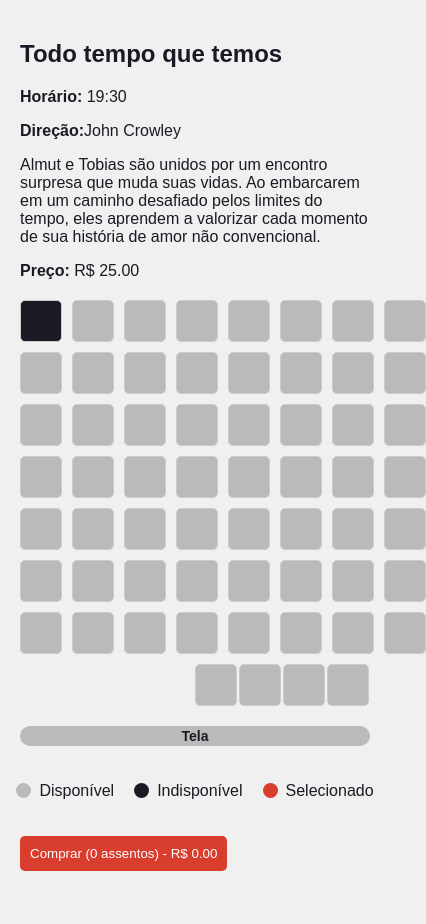
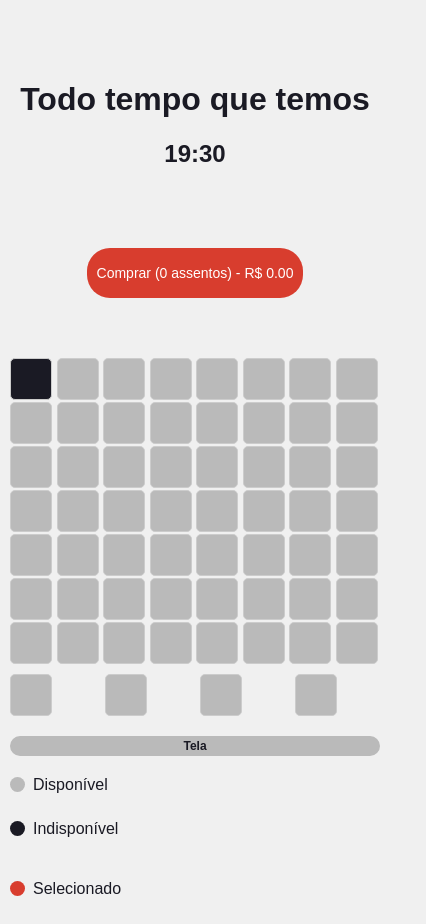
Before and after one commit to Balbachan/POC06, a Next.js app: page / in a window 390 px wide. Shown: the whole page, 426 px wide, since content can reach past the window. Before the commit the page ends 891 px from the top, so only its background shows below. Built offline with nearby package versions, Linux system fonts and the light colour scheme.

Commit message:
ajustando layout e iniciando responsividade

```diff
--- a/src/app/data/dados.json
+++ b/src/app/data/dados.json
@@ -3,7 +3,7 @@
     "sinopse":" Almut e Tobias são unidos por um encontro surpresa que muda suas vidas. Ao embarcarem em um caminho desafiado pelos limites do tempo, eles aprendem a valorizar cada momento de sua história de amor não convencional.",
     "direcao": "John Crowley",
     "horario": "19:30",
-    "preco": 25.0,
+    "data": "10 de novembro de 2024",
     "assentos": [
       {
         "numero": 1,
--- a/src/app/page.jsx
+++ b/src/app/page.jsx
@@ -5,14 +5,18 @@ import { useState } from "react";
 import data from "./data/dados.json";
 import Seat from "./components/seat";
 
-export function MovieInfo({ titulo, sinopse, direcao, horario, preco }) {
+export function MovieInfo({ titulo, sinopse, direcao, horario, data }) {
   return (
     <div>
-      <h2>{titulo}</h2>
-      <p><b>Horário:</b> {horario}</p>
-      <p><b>Direção:</b>{direcao}</p>
+      <h1>{titulo}</h1>
+      <h2><b>{horario}</b> </h2>
+      <p><b>Sinopse</b></p>
       <p>{sinopse}</p>
-      <p><b>Preço:</b> R$ {preco.toFixed(2)}</p>
+      <p><b>Data de lançamento:</b></p>
+      <p>{data}</p>
+      <p><b>Direção:</b></p>
+      <p>{direcao}</p>
+
     </div>
   );
 }
@@ -32,13 +36,21 @@ export default function Home() {
   const total = selectedSeats.length * ticketPrice; // Calculando o total com base nos assentos selecionados
 
   return (
+    <>
+      {/* Seção principal com informações do filme e assentos */}
       <main className={styles.container}>
         <div className={styles.movieInfo}>
           <MovieInfo {...data} />
+          <div className={styles.buySection}>
+        <button className={styles.buyButton}>
+          Comprar ({selectedSeats.length} assentos) - R$ {total.toFixed(2)}
+        </button>
+      </div>
         </div>
 
+        <section className={styles.sessaoAssentos}>
           <div className={styles.seatingChart}>
-        {data.assentos.slice(0,56).map((seat) => (
+            {data.assentos.slice(0, 56).map((seat) => (
               <Seat
                 key={seat.numero}
                 {...seat}
@@ -65,14 +77,14 @@ export default function Home() {
             <div className={styles.legendaItem}>
               <div
                 className={`${styles.legendaCirculo}`}
-            style={{ backgroundColor: "var(--available)"}} // Cor para disponível
+                style={{ backgroundColor: "var(--available)" }} // Cor para disponível
               ></div>
               <span>Disponível</span>
             </div>
             <div className={styles.legendaItem}>
               <div
                 className={`${styles.legendaCirculo}`}
-            style={{ backgroundColor: "var(--unavailable)"}} // Cor para indisponível
+                style={{ backgroundColor: "var(--unavailable)" }} // Cor para indisponível
               ></div>
               <p>Indisponível</p>
             </div>
@@ -84,11 +96,10 @@ export default function Home() {
               <p>Selecionado</p>
             </div>
           </div>
+        </section>
+      </main>
 
-      {/* Botão com o valor atualizado */}
-      <button className={styles.buyButton}>
-        Comprar ({selectedSeats.length} assentos) - R$ {total.toFixed(2)}
-      </button>
-    </main>
+
+    </>
   );
 }
--- a/src/app/page.module.css
+++ b/src/app/page.module.css
@@ -1,40 +1,63 @@
+/* Container principal */
 .container {
   max-width: 800px;
   margin: 0 auto;
   padding: 20px;
+  display: flex;
+  flex-direction: row-reverse;
+  gap: 30px;
+  margin-top: 50px;
 }
 
 .movieInfo {
   margin-bottom: 20px;
+  max-width: 400px;
 }
 
+/* Apenas título e horário visíveis em dispositivos móveis */
+@media (max-width: 768px) {
+  .movieInfo {
+    display: flex;
+    flex-direction: column;
+    align-items: center;
+    gap: 10px;
+  }
+
+  .movieInfo h2{
+    text-align: center;
+  }
+  .movieInfo p, /* Oculta os parágrafos */
+  .movieInfo h3 { /* Oculta subtítulos como "Sinopse" */
+    display: none;
+  }
+}
+
+/* Grade de assentos */
 .seatingChart {
   display: grid;
   grid-template-columns: repeat(8, 1fr);
-  gap: 10px;
+  gap: 2px;
   margin-top: 20px;
+  justify-content: center;
 }
 
-.buyButton {
-  margin-top: 20px;
-  padding: 10px;
-  background-color: var(--primary-color);
-  color: white;
-  border: none;
-  border-radius: 5px;
-  cursor: pointer;
-}
-.extraRow {
-  grid-template-columns: repeat(4, 1fr);
-  margin-top: 10px;
-  display:flex;
-  justify-content: space-around;
-  max-width: 400px;
-  margin-left: 174px;
-
-
+/* Ajusta a grade de assentos para telas menores */
+@media (max-width: 768px) {
+  .seatingChart {
+    gap: -2px;
+  }
 }
 
+/* Fileira extra */
+.extraRow {
+  display: grid;
+  grid-template-columns: repeat(4, 1fr);
+  gap: 10px;
+  margin: 10px auto;
+  justify-content: center;
+}
+
+/* Tela do cinema */
 .tela {
   width: 100%;
   height: 20px;
@@ -47,6 +70,7 @@
   font-weight: bold;
 }
 
+/* Legenda */
 .legenda {
   display: flex;
   justify-content: center;
@@ -65,3 +89,54 @@
   height: 15px;
   border-radius: 50%;
 }
+
+/* Botão de compra */
+.buySection {
+  margin-top: 50px;
+  display: flex;
+  justify-content: center;
+}
+
+.buyButton {
+  padding: 10px 20px;
+  background-color: var(--primary-color);
+  color: white;
+  border: none;
+  border-radius: 23px;
+  cursor: pointer;
+  height: 50px;
+  font-size: 16px;
+  text-align: center;
+  transition: background-color 0.3s ease;
+}
+
+.buyButton:hover {
+  background-color: darkred;
+}
+
+/* Botão de compra para telas menores */
+@media (max-width: 768px) {
+  .buyButton {
+    width: 100%;
+    font-size: 14px;
+    padding: 10px;
+  }
+}
+
+/* Ajustes para dispositivos móveis */
+@media (max-width: 768px) {
+  .container {
+    flex-direction: column;
+    gap: 20px;
+    padding: 10px;
+  }
+
+  .tela {
+    font-size: 12px;
+  }
+
+  .legenda {
+    flex-direction: column;
+    gap: 10px;
+  }
+}
```
Lines whose indentation alone changed are shown as unchanged.
